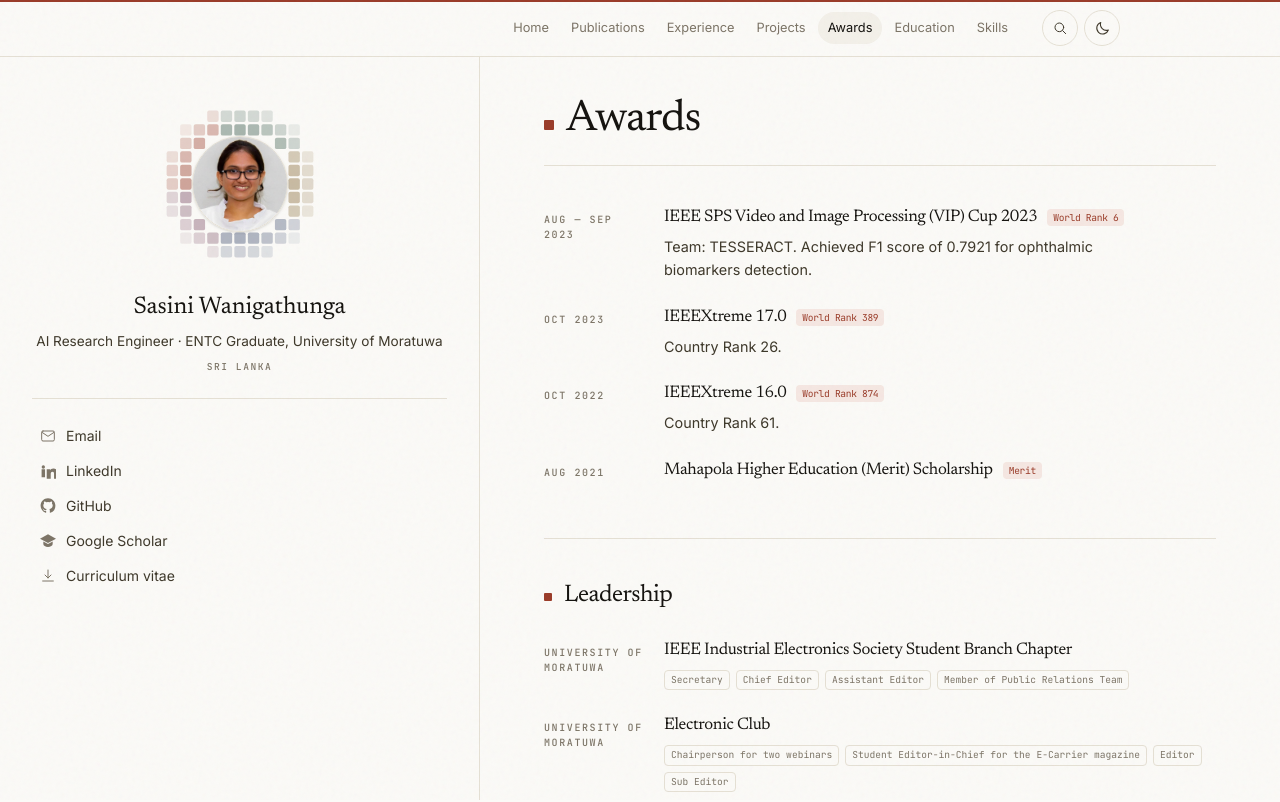
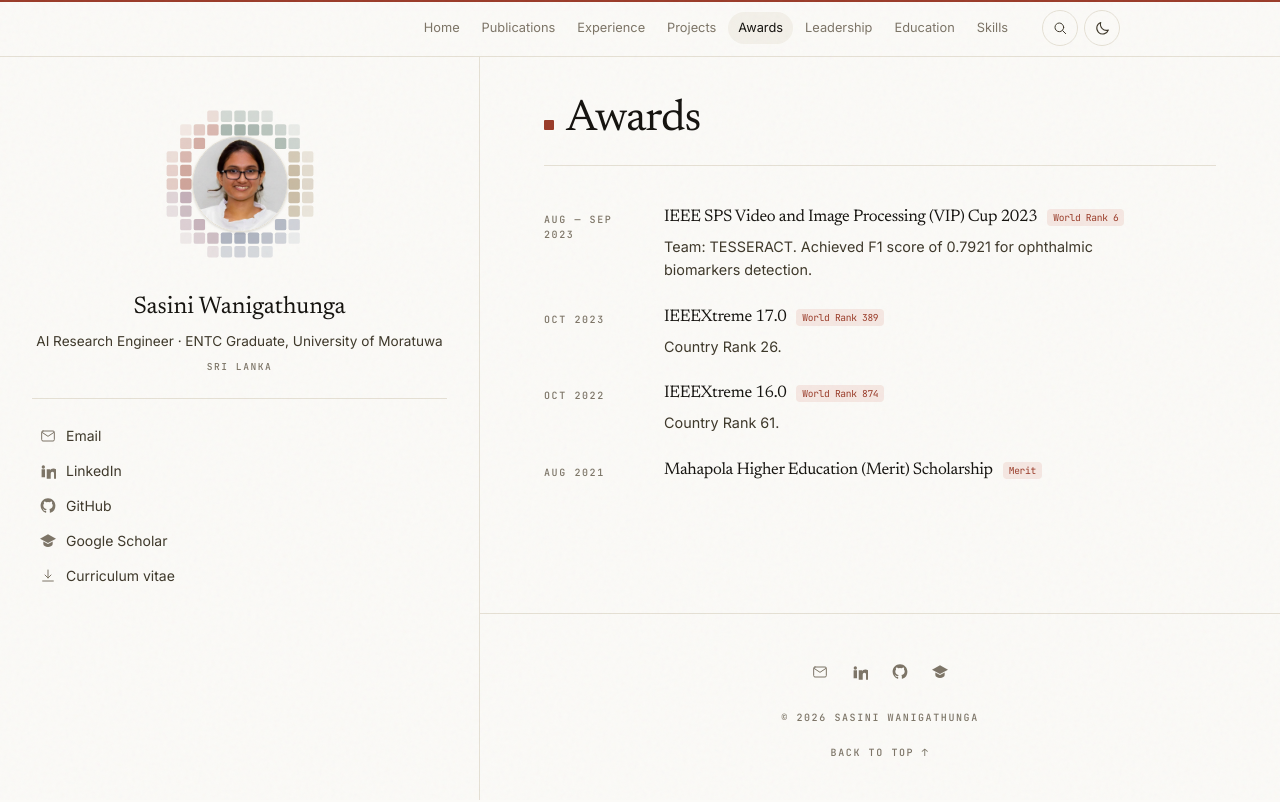
Before and after one commit to SasiniWanigathunga/sasiniwanigathunga, a Next.js app: page /awards in a window 1280 px wide. Shown: the top 802 px of the page. Built offline with nearby package versions, Linux system fonts and the light colour scheme.

Commit message:
Add Leadership as its own topic, drop numbering from the home list

```diff
--- a/app/awards/page.tsx
+++ b/app/awards/page.tsx
@@ -1,7 +1,6 @@
 import type { Metadata } from "next";
 import { PageShell } from "@/components/site/PageShell";
-import { AwardList, LeadershipList } from "@/components/lists/AwardList";
-import { Reveal } from "@/components/ui/Reveal";
+import { AwardList } from "@/components/lists/AwardList";
 
 export const metadata: Metadata = { title: "Awards" };
 
@@ -9,16 +8,6 @@ export default function AwardsPage() {
   return (
     <PageShell title="Awards">
       <AwardList />
-
-      <div className="mt-14 border-t border-hairline pt-10">
-        <Reveal>
-          <h2 className="serif mb-7 flex items-baseline gap-3 text-2xl">
-            <span aria-hidden className="inline-block size-2 shrink-0 rounded-[1px] bg-accent" />
-            Leadership
-          </h2>
-        </Reveal>
-        <LeadershipList />
-      </div>
     </PageShell>
   );
 }
--- /dev/null
+++ b/app/leadership/page.tsx
@@ -0,0 +1,13 @@
+import type { Metadata } from "next";
+import { PageShell } from "@/components/site/PageShell";
+import { LeadershipList } from "@/components/lists/LeadershipList";
+
+export const metadata: Metadata = { title: "Leadership" };
+
+export default function LeadershipPage() {
+  return (
+    <PageShell title="Leadership">
+      <LeadershipList />
+    </PageShell>
+  );
+}
--- a/components/home/TopicList.tsx
+++ b/components/home/TopicList.tsx
@@ -17,10 +17,6 @@ export function TopicList() {
               href={topic.href}
               className="group flex items-baseline gap-3 py-3 sm:gap-4"
             >
-              <span className="label !text-[0.6rem] tabular-nums transition-colors group-hover:!text-accent">
-                {String(i + 1).padStart(2, "0")}
-              </span>
-
               <span className="serif text-xl text-ink transition-colors group-hover:text-accent sm:text-2xl">
                 {topic.label}
               </span>
--- a/components/lists/AwardList.tsx
+++ b/components/lists/AwardList.tsx
@@ -1,4 +1,4 @@
-import { awards, leadership } from "@/lib/content";
+import { awards } from "@/lib/content";
 import { Reveal } from "@/components/ui/Reveal";
 
 export function AwardList() {
@@ -27,30 +27,3 @@ export function AwardList() {
     </ol>
   );
 }
-
-export function LeadershipList() {
-  return (
-    <ul className="space-y-6">
-      {leadership.map((entry, i) => (
-        <Reveal as="li" key={entry.org} delay={0.03 * i}>
-          <div className="grid gap-x-4 gap-y-1 sm:grid-cols-[6.5rem_1fr]">
-            <span className="label !text-[0.625rem] sm:pt-1.5">{entry.place}</span>
-            <div>
-              <h3 className="serif text-[1.05rem] leading-snug">{entry.org}</h3>
-              <ul className="mt-2 flex flex-wrap gap-1.5">
-                {entry.roles.map((role) => (
-                  <li
-                    key={role}
-                    className="rounded border border-hairline px-1.5 py-0.5 font-mono text-[0.6rem] text-muted"
-                  >
-                    {role}
-                  </li>
-                ))}
-              </ul>
-            </div>
-          </div>
-        </Reveal>
-      ))}
-    </ul>
-  );
-}
--- /dev/null
+++ b/components/lists/LeadershipList.tsx
@@ -0,0 +1,29 @@
+import { leadership } from "@/lib/content";
+import { Reveal } from "@/components/ui/Reveal";
+
+export function LeadershipList() {
+  return (
+    <ul className="space-y-6">
+      {leadership.map((entry, i) => (
+        <Reveal as="li" key={entry.org} delay={0.03 * i}>
+          <div className="grid gap-x-4 gap-y-1 sm:grid-cols-[6.5rem_1fr]">
+            <span className="label !text-[0.625rem] sm:pt-1.5">{entry.place}</span>
+            <div>
+              <h2 className="serif text-[1.05rem] leading-snug">{entry.org}</h2>
+              <ul className="mt-2 flex flex-wrap gap-1.5">
+                {entry.roles.map((role) => (
+                  <li
+                    key={role}
+                    className="rounded border border-hairline px-1.5 py-0.5 font-mono text-[0.6rem] text-muted"
+                  >
+                    {role}
+                  </li>
+                ))}
+              </ul>
+            </div>
+          </div>
+        </Reveal>
+      ))}
+    </ul>
+  );
+}
--- a/lib/content.ts
+++ b/lib/content.ts
@@ -389,6 +389,7 @@ export const topics: Topic[] = [
   { href: "/experience", label: "Experience", count: experience.length },
   { href: "/projects", label: "Projects", count: projects.length },
   { href: "/awards", label: "Awards", count: awards.length },
+  { href: "/leadership", label: "Leadership", count: leadership.length },
   { href: "/education", label: "Education", count: education.length },
   { href: "/skills", label: "Skills" },
 ];
```
Also changed, not shown: 1 other file (tests, documents, lock files or other folders).
